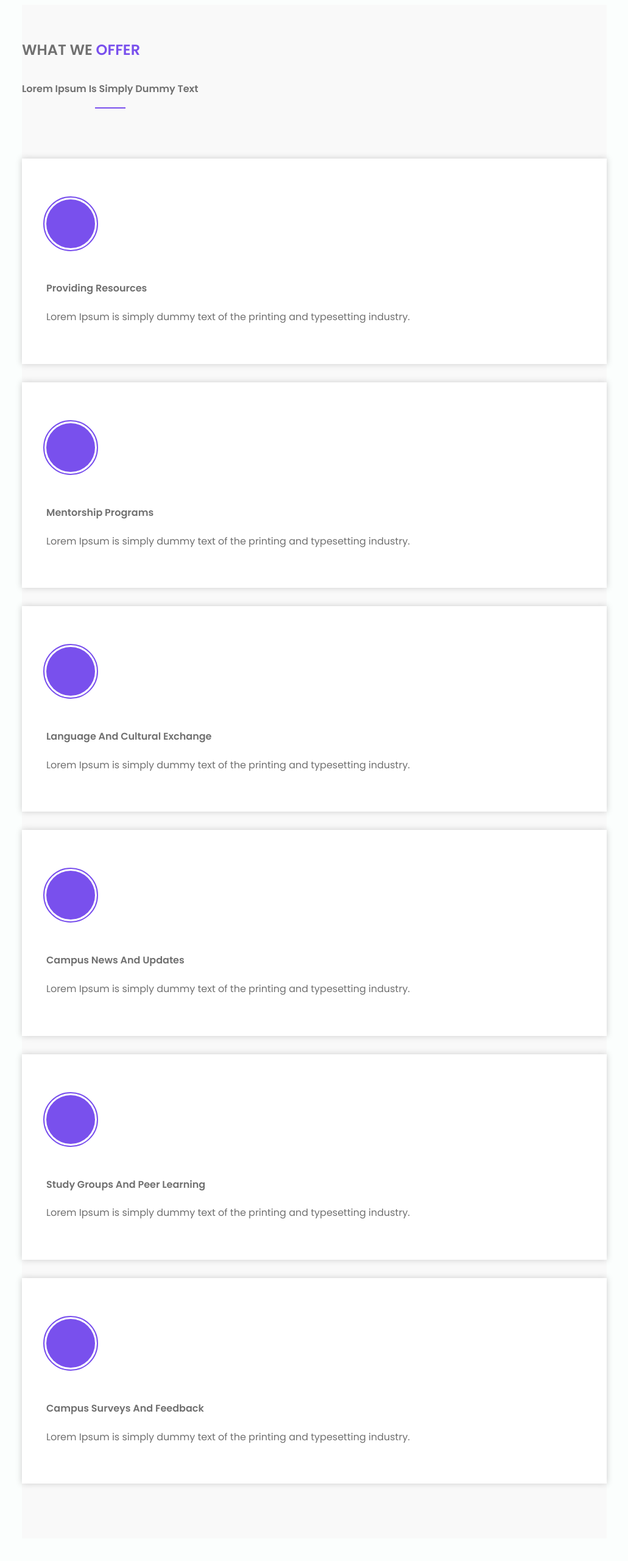
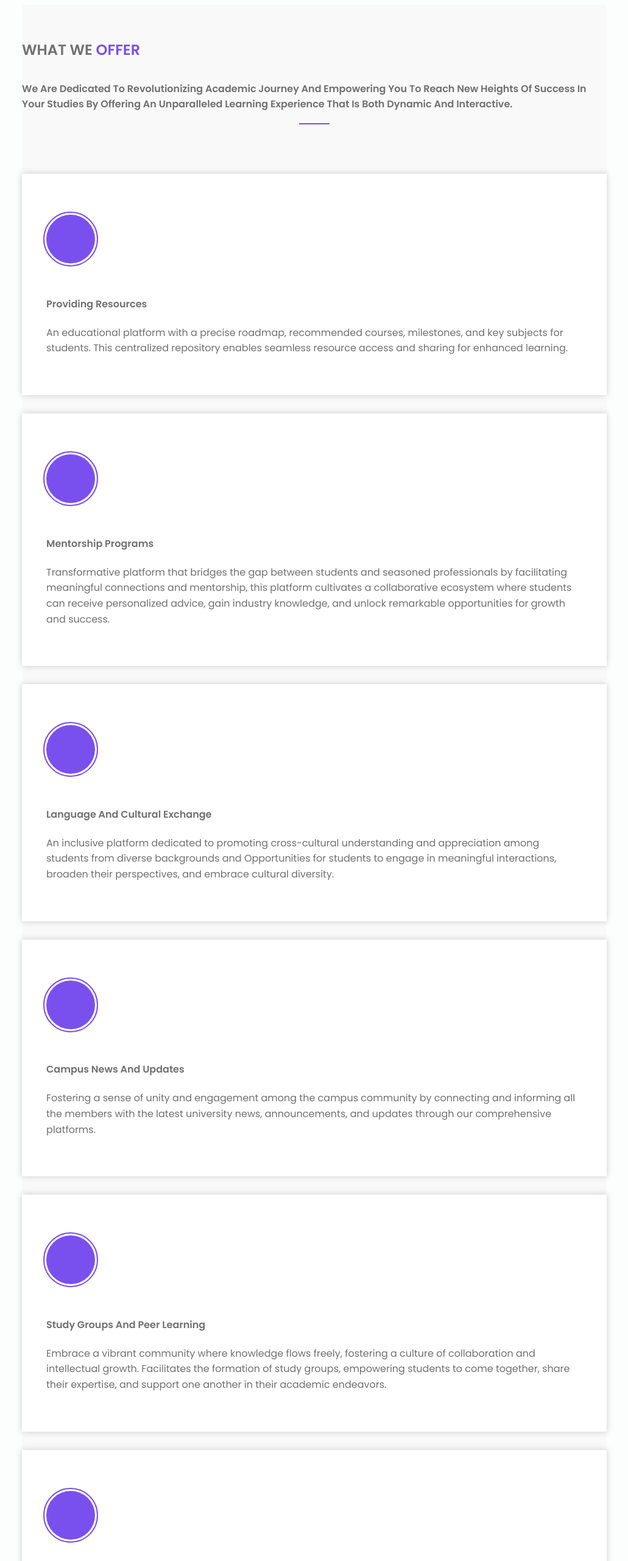
Before and after one commit to shashimehta03/Grownity, a plain HTML site: page index.html in a window 1280 px wide. Shown: the part 1720-4280 px from the top of the page at 61% size, without its empty margins (124-1155 px from the left). Drawn offline with nearby package versions, Linux system fonts and the light colour scheme.

Commit message:
Add files via upload

```diff
--- a/index.html
+++ b/index.html
@@ -29,7 +29,7 @@
                         <li class="nav__item"><a href="#home" class="nav__link active-link">Home</a></li>
                         <li class="nav__item"><a href="#about" class="nav__link">About</a></li>
                         <li class="nav__item"><a href="#services" class="nav__link">Services</a></li>
-                        <li class="nav__item"><a href="#menu" class="nav__link">Community</a></li>
+                        <li class="nav__item"><a href="#Community" class="nav__link">Community</a></li>
                         <li class="nav__item"><a href="#contact" class="nav__link">Contact us</a></li>
 
                         <!-- <li><i class='bx bx-moon change-theme' id="theme-button"></i></li>  black and white -->
@@ -79,7 +79,7 @@
                             <div class="col-md-12">
                                 <div class="site-heading text-center">
                                     <h2>What we <span>Offer</span></h2>
-                                    <h4>Lorem Ipsum is simply dummy text</h4>
+                                    <h4>We are dedicated to revolutionizing academic journey and empowering you to reach new heights of success in your studies by offering an unparalleled learning experience that is both dynamic and interactive.</h4>
                                 </div>
                             </div>
                         </div>
@@ -90,7 +90,7 @@
                                         <i class="fas fa-pen-fancy"></i>
                                         <h4>Providing Resources </h4>
                                         <p>
-                                            Lorem Ipsum is simply dummy text of the printing and typesetting industry.
+                                            An educational platform with a precise roadmap, recommended courses, milestones, and key subjects for students. This centralized repository enables seamless resource access and sharing for enhanced learning.
                                         </p>
                                     </div>
                                 </div>
@@ -102,7 +102,7 @@
                                         <i class="fas fa-dharmachakra"></i>
                                         <h4>Mentorship Programs</h4>
                                         <p>
-                                            Lorem Ipsum is simply dummy text of the printing and typesetting industry.
+                                            Transformative platform that bridges the gap between students and seasoned professionals by facilitating meaningful connections and mentorship, this platform cultivates a collaborative ecosystem where students can receive personalized advice, gain industry knowledge, and unlock remarkable opportunities for growth and success.
                                         </p>
                                     </div>
                                 </div>
@@ -114,7 +114,7 @@
                                         <i class="fas fa-tasks"></i>
                                         <h4>Language and Cultural Exchange</h4>
                                         <p>
-                                            Lorem Ipsum is simply dummy text of the printing and typesetting industry.
+                                            An inclusive platform dedicated to promoting cross-cultural understanding and appreciation among students from diverse backgrounds and Opportunities for students to engage in meaningful interactions, broaden their perspectives, and embrace cultural diversity.
                                         </p>
                                     </div>
                                 </div>
@@ -126,7 +126,7 @@
                                         <i class="fas fa-tachometer-alt"></i>
                                         <h4>Campus News and Updates</h4>
                                         <p>
-                                            Lorem Ipsum is simply dummy text of the printing and typesetting industry.
+                                            Fostering a sense of unity and engagement among the campus community by connecting and informing all the members with the latest university news, announcements, and updates through our comprehensive platforms.
                                         </p>
                                     </div>
                                 </div>
@@ -138,7 +138,7 @@
                                         <i class="fas fa-recycle"></i>
                                         <h4>Study Groups and Peer Learning</h4>
                                         <p>
-                                            Lorem Ipsum is simply dummy text of the printing and typesetting industry.
+                                            Embrace a vibrant community where knowledge flows freely, fostering a culture of collaboration and intellectual growth. Facilitates the formation of study groups, empowering students to come together, share their expertise, and support one another in their academic endeavors.
                                         </p>
                                     </div>
                                 </div>
@@ -150,7 +150,7 @@
                                         <i class="fas fa-headset"></i>
                                         <h4>Campus Surveys and Feedback</h4>
                                         <p>
-                                            Lorem Ipsum is simply dummy text of the printing and typesetting industry.
+                                            Empowering students and faculty to provide valuable feedback, shaping an enhanced educational experience through continuous improvements by engaging in campus-wide surveys, the college community can voice their opinions and preferences
                                         </p>
                                     </div>
                                 </div>
@@ -161,7 +161,7 @@
             </section>
 
             <!--========== MENU ==========-->
-            <section class="menu section bd-container" id="menu">
+            <section class="menu section bd-container" id="Community">
                 <span class="section-subtitle">Community</span>
                 <h2 class="section-title">Community under us </h2>
 
@@ -259,7 +259,7 @@
                     <div>
                         <a href="https://discord.gg/yVw9Haupdj" class="footer__social"><i class='bx bxl-discord'></i></a>
                         <a href="https://www.instagram.com/grownity_in/" class="footer__social"><i class='bx bxl-instagram'></i></a>
-                        <a href="#" class="footer__social"><i class='bx bxl-twitter'></i></a>
+                        <a href="#" class="footer__social"><i class='bx bxl-github'></i></a>
                         <a href="https://www.linkedin.com/company/grownityin/" class="footer__social"><i class='bx bxl-linkedin'></i></a>
                     </div>
                 </div>
@@ -289,7 +289,7 @@
                     <ul>
                         <li>Chandigarh University</li>
                         <li>Mohali Punjab</li>
-                        <li>999 - 888 - 777</li>
+                        <li></li>
                         <li>support@grownity.in</li>
                     </ul>
                 </div>
@@ -300,6 +300,6 @@
 
         <script src="https://unpkg.com/scrollreveal"></script>
         <script src="assets/js/main.js"></script>
-        <script src="assets/js/devloperhide.js"></script>
+        <!-- <script src="assets/js/devloperhide.js"></script> -->
     </body>
 </html>
```
